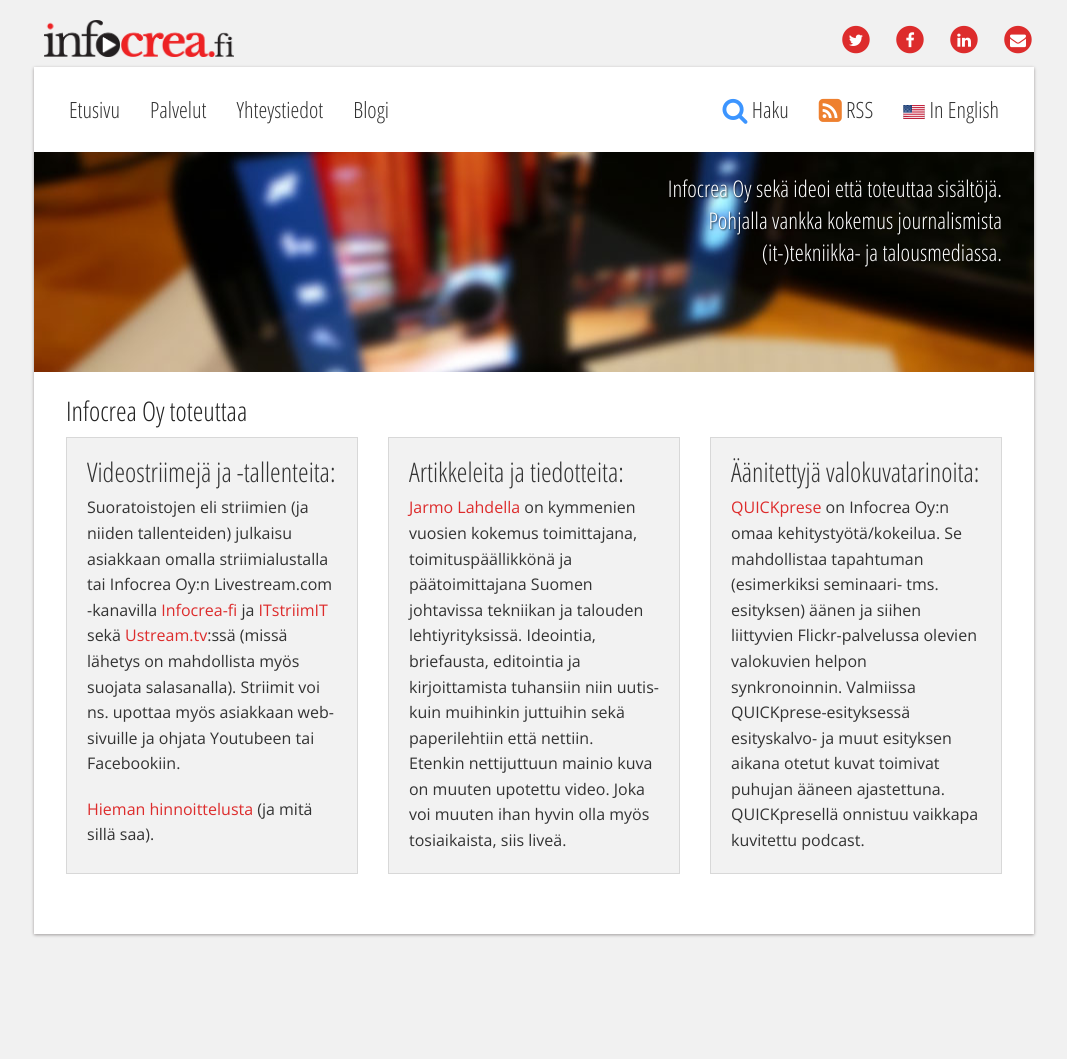
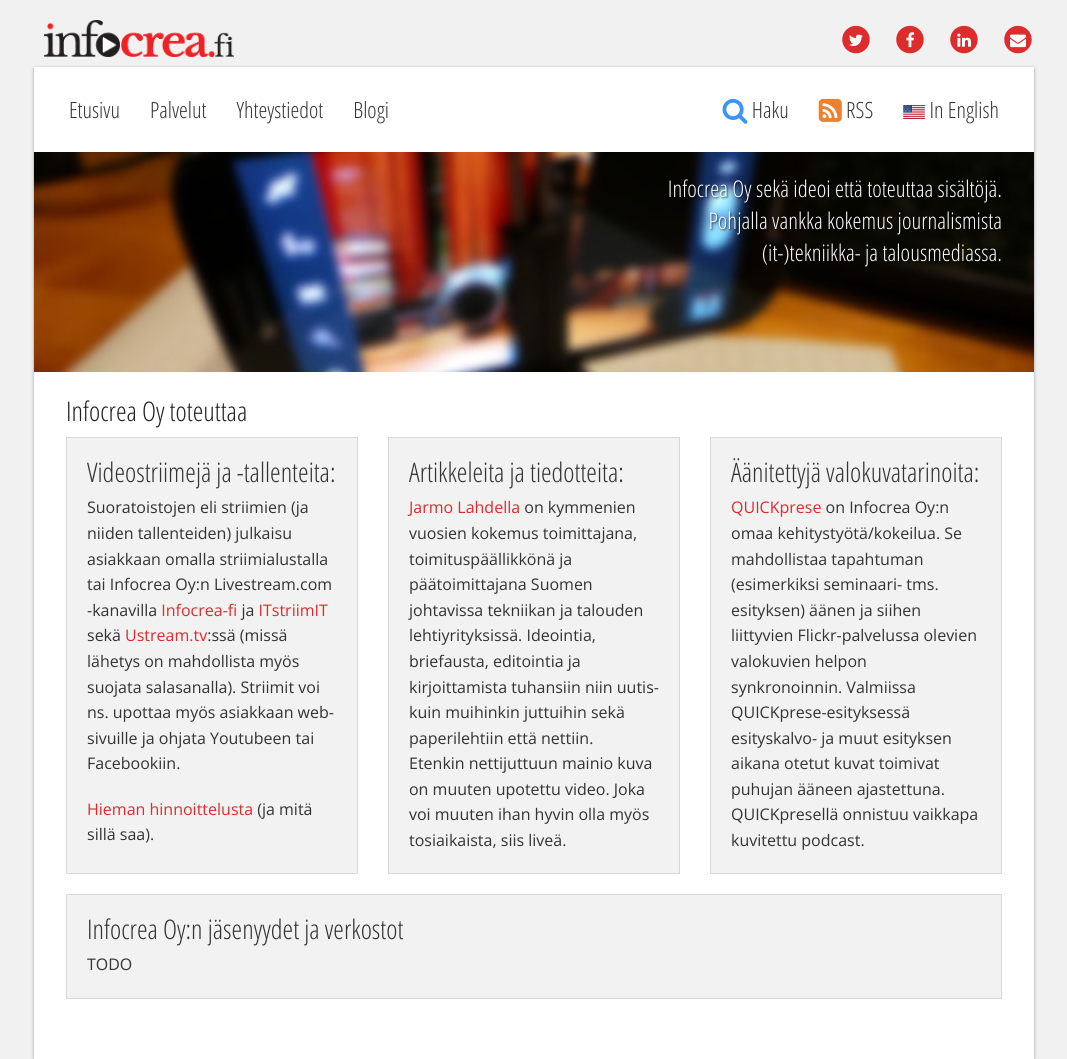
Before and after one commit to Pyppe/infocrea.fi, a Jekyll site: the page built from index.html, in a window 1280 px wide. Shown: the whole page, without its empty margins (106-1173 px from the left). Built offline with Jekyll 4.4.1, drawn with Linux system fonts in a browser that asks for light colours; nearby versions of some CDN libraries.

Commit message:
Add `Infocrea Oy:n jäsenyydet ja verkostot` index.html placeholder

```diff
--- a/index.html
+++ b/index.html
@@ -42,7 +42,7 @@ title: Etusivu
       </div>
     </div>
 
-<div class="columns large-4 example">
+    <div class="columns large-4 example">
       <div class="panel" data-equalizer-watch>
         <h3>Äänitettyjä valokuvatarinoita:</h3>
         <p>
@@ -52,10 +52,14 @@ title: Etusivu
         </p>
       </div>
     </div>
-
   </div>
   <div id="futureLivestreams" style="display: none;">
     <h3>Tulevia livestriimejä Infocrea Oy:n kanavilla</h3>
     <ul class="small-block-grid-1 medium-block-grid-2 large-block-grid-3"></ul>
   </div>
+
+  <div class="panel">
+    <h3>Infocrea Oy:n jäsenyydet ja verkostot</h3>
+    <p>TODO</p>
+  </div>
 </div>
```
